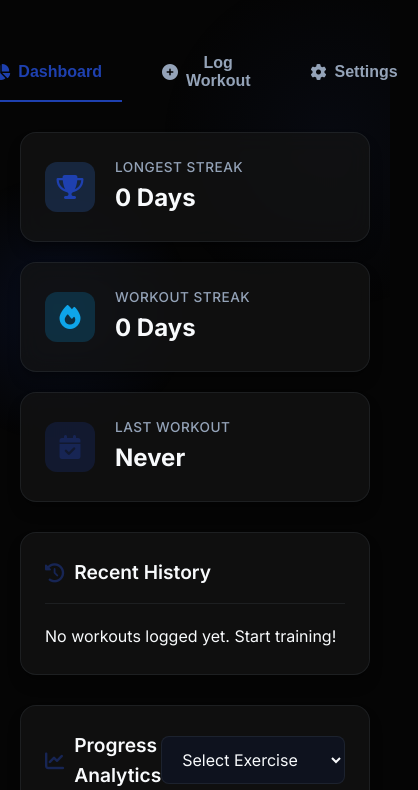
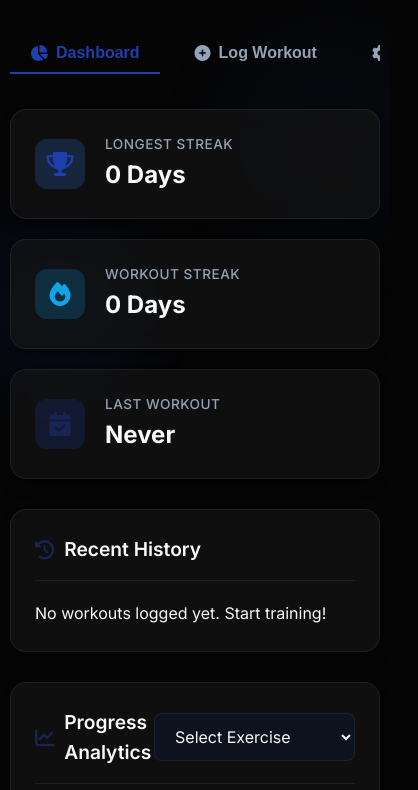
Before and after one commit to gkim909/Workout_Tracker, a website: page index.html in a window 390 px wide. Shown: the part 113-903 px from the top of the page, 418 px wide, since content can reach past the window. Drawn offline with nearby package versions, Linux system fonts and the light colour scheme.

Commit message:
feat: optimize mobile UI with horizontal tab navigation, improved spacing, and update version to v1.07.

```diff
--- a/index.html
+++ b/index.html
@@ -225,7 +225,7 @@
             </div>
         </main>
         <footer style="text-align: center; padding: 1rem; color: var(--text-secondary); font-size: 0.8rem;">
-            v1.06
+            v1.07
         </footer>
     </div>
 
--- a/style.css
+++ b/style.css
@@ -55,6 +55,12 @@ body {
     padding: 20px;
 }
 
+@media (max-width: 480px) {
+    .app-container {
+        padding: 10px;
+    }
+}
+
 /* Header */
 header {
     display: flex;
@@ -101,9 +107,33 @@ header {
 /* Tab Navigation */
 .tab-nav {
     display: flex;
-    justify-content: center;
-    gap: 20px;
+    justify-content: flex-start;
+    /* Allow items to start from left */
+    gap: 15px;
     margin-bottom: 30px;
+    overflow-x: auto;
+    white-space: nowrap;
+    -webkit-overflow-scrolling: touch;
+    /* Smooth scrolling on iOS */
+    padding-bottom: 5px;
+    /* Space for scrollbar if visible */
+    /* Hide scrollbar */
+    scrollbar-width: none;
+    /* Firefox */
+    -ms-overflow-style: none;
+    /* IE/Edge */
+}
+
+.tab-nav::-webkit-scrollbar {
+    display: none;
+    /* Chrome/Safari */
+}
+
+/* Center tabs if they fit, otherwise scroll */
+@media (min-width: 600px) {
+    .tab-nav {
+        justify-content: center;
+    }
 }
 
 .tab-btn {
@@ -119,6 +149,8 @@ header {
     display: flex;
     align-items: center;
     gap: 8px;
+    flex-shrink: 0;
+    /* Prevent shrinking on mobile */
 }
 
 .tab-btn:hover {
```
Also changed, not shown: README.md.
